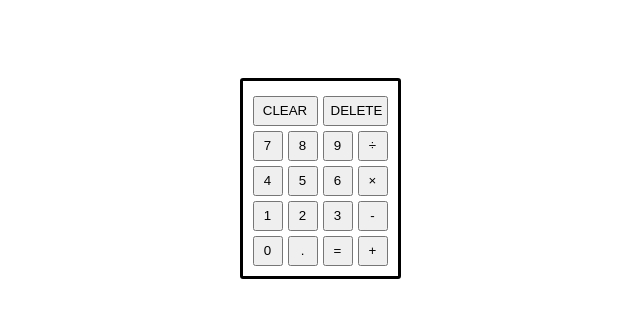
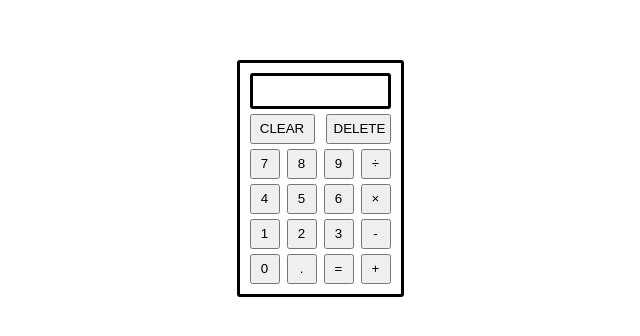
Before and after one commit to sungseanpark/calculator, a plain HTML site: page index.html in a window 1280 px wide. Shown: the part 222-558 px from the top of the page, without its empty margins (320-960 px from the left). Drawn offline with Linux system fonts and the light colour scheme.

Commit message:
Set display style

```diff
--- a/style.css
+++ b/style.css
@@ -30,3 +30,12 @@ button {
     width: 65px;
     height: 30px;
 }
+
+.display {
+    width: 135px;
+    height: 30px;
+    border-style: solid;
+    border-radius: 3px;
+    text-align: end;
+    line-height: 30px;
+}
```
